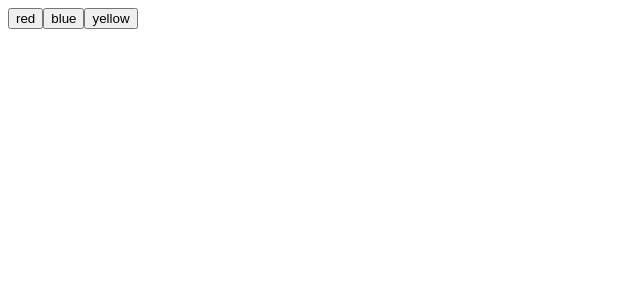
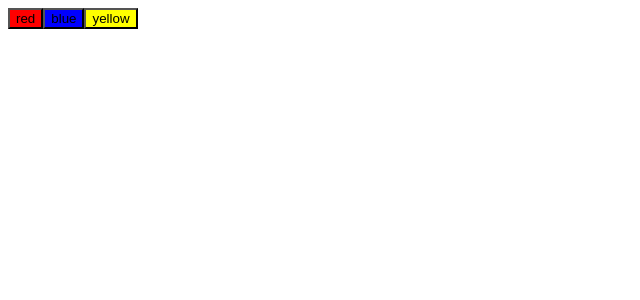
Before and after one commit to rickutino/PomoGamer, a React (Create React App) app: page / in a window 1280 px wide. Shown: the top 300 px of the page, without its empty margins (0-640 px from the left). Built offline with nearby package versions, Linux system fonts and the light colour scheme.

Commit message:
add style in button components

```diff
--- a/src/components/Button.tsx
+++ b/src/components/Button.tsx
@@ -4,7 +4,7 @@ interface ButtonProps {
 
 export function Button(props:ButtonProps) {
   return (
-    <button type="button">
+    <button type="button" style={{ backgroundColor: props.color}}>
       {props.color}
     </button>
   );
```
